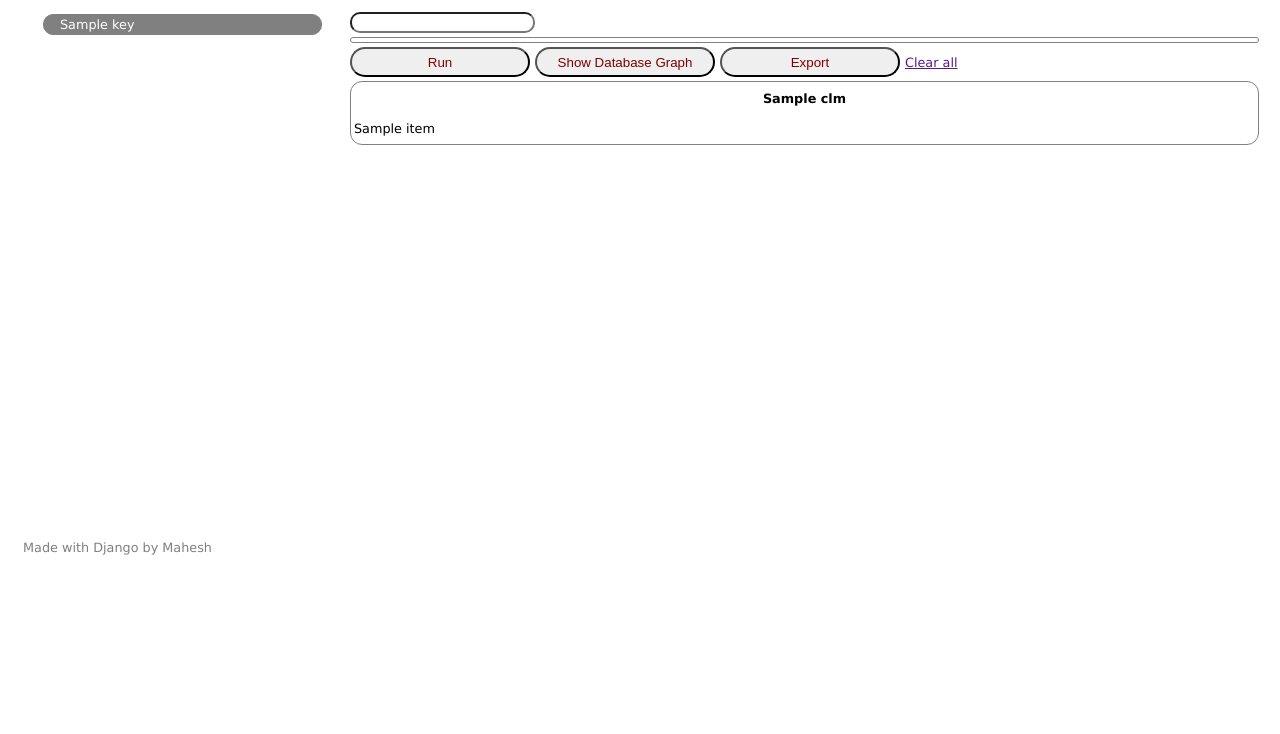
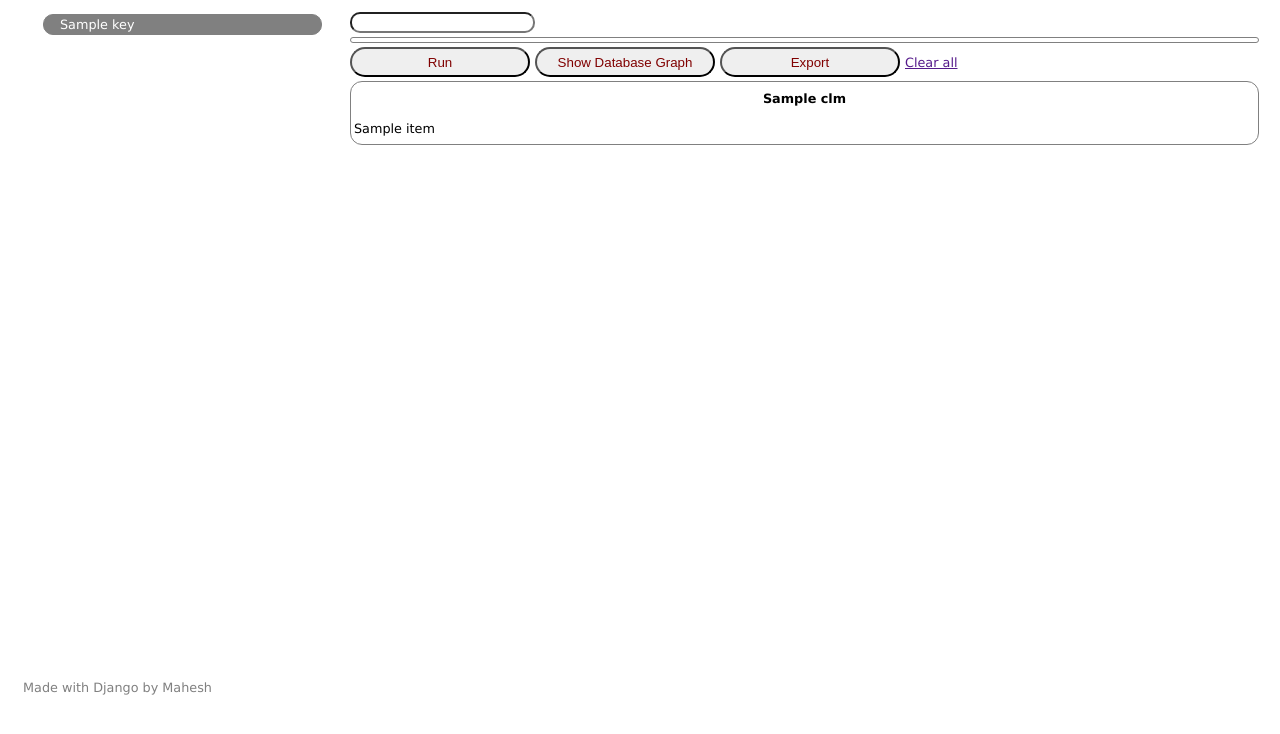
Before and after one commit to maheshpj/qbe, a Django app: template qbe/templates/qbeapp/index.html in a window 1280 px wide. Shown: the part 43-777 px from the top of the page. Run offline with Django 3.2, Linux system fonts and the light colour scheme; the template is opened without the code that fills it: most values are stand-ins (such as "Sample title", 1, 10 or a date in 2020); form fields are guessed from the names that the template uses; parts of the project's set-up code (start-up, migrations or seed data) failed here and were passed over.

Commit message:
css changes - 1. increase nav height 2. update errorlist style

```diff
--- a/qbeapp/static/qbeapp/css/style.css
+++ b/qbeapp/static/qbeapp/css/style.css
@@ -43,7 +43,7 @@ ul.errorlist {
     display: block;
     font-size: 12px;
     margin: 0 0 3px;
-    padding: 4px 5px;
+    padding: 2px 4px 0px 6px;
 }
 
 body {
@@ -69,7 +69,7 @@ content {
 
 nav {
     float: left;
-    height: 500px;
+    height: 640px;
     overflow: auto;
     width: 25%;
 }
```
